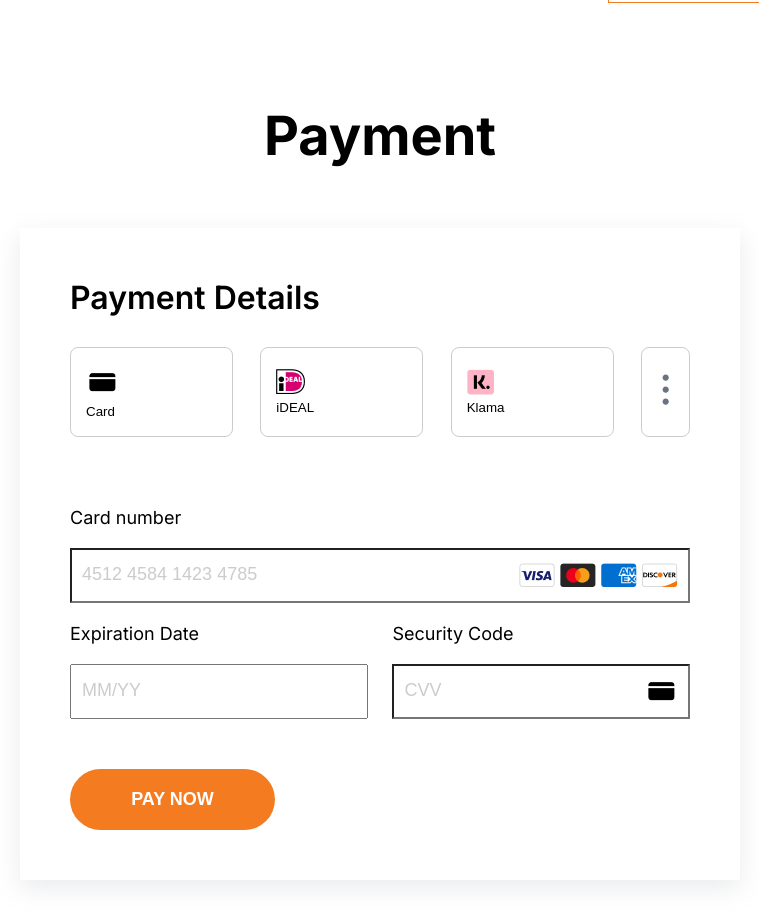
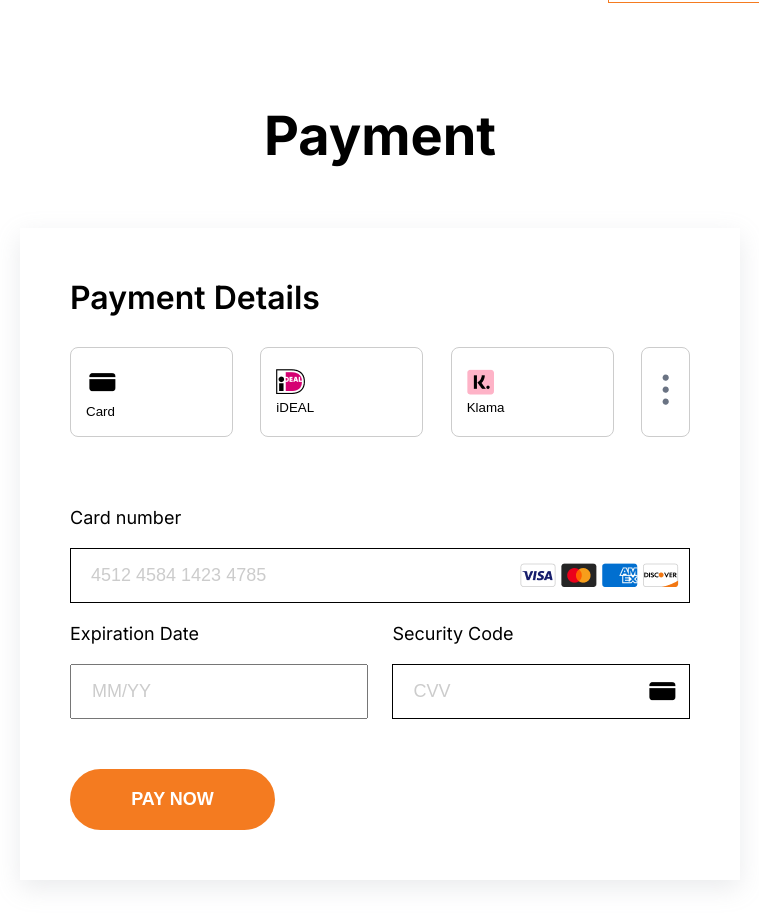
Before and after one commit to sampano/grizzly-elite, a plain HTML site: page index.html in a window 1280 px wide. Shown: the part 8755-9671 px from the top of the page, without its empty margins (260-1019 px from the left). Drawn offline with nearby package versions, Linux system fonts and the light colour scheme.

Commit message:
Update style.css

```diff
--- a/style.css
+++ b/style.css
@@ -50,6 +50,7 @@ ul {
 
 input {
   height: 55px;
+  font-size: 18px;
 }
 
 input::placeholder {
@@ -1218,12 +1219,17 @@ a {
   width: 280px;
   margin: 15px;
   height: 40px;
+  font-size: 18px;
 }
 
 .training_form input::placeholder {
   font-size: 20px;
   padding-bottom: 5px;
   color: #000;
+}
+
+.training_form input:focus {
+  outline: none;
 }
 
 @media (max-width: 576px) {
@@ -1308,6 +1314,13 @@ a {
   background-image: url(./media/icons/Banks_Icon.png);
   background-repeat: no-repeat;
   background-position: calc(100% - 10px) 50%;
+  font-size: 18px;
+  border: 1px solid #000;
+  padding-left: 10px;
+}
+
+.payment_cc-inputs input {
+  padding-left: 10px;
 }
 
 .payment_cc-inputs #ccSecurityCode {
@@ -1315,6 +1328,8 @@ a {
   background-repeat: no-repeat;
   background-position: right;
   background-position: calc(100% - 10px) 50%;
+  font-size: 18px;
+  border: 1px solid #000;
 }
 
 @media (max-width: 576px) {
```
